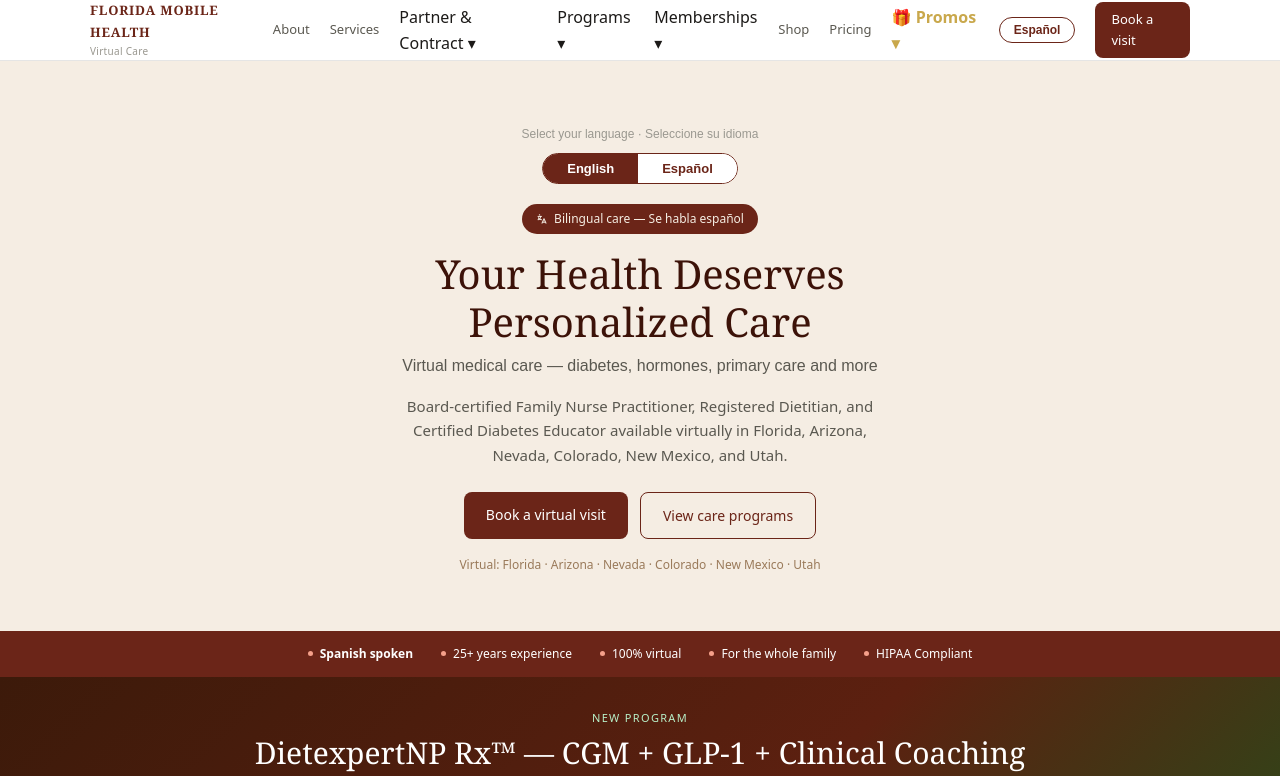
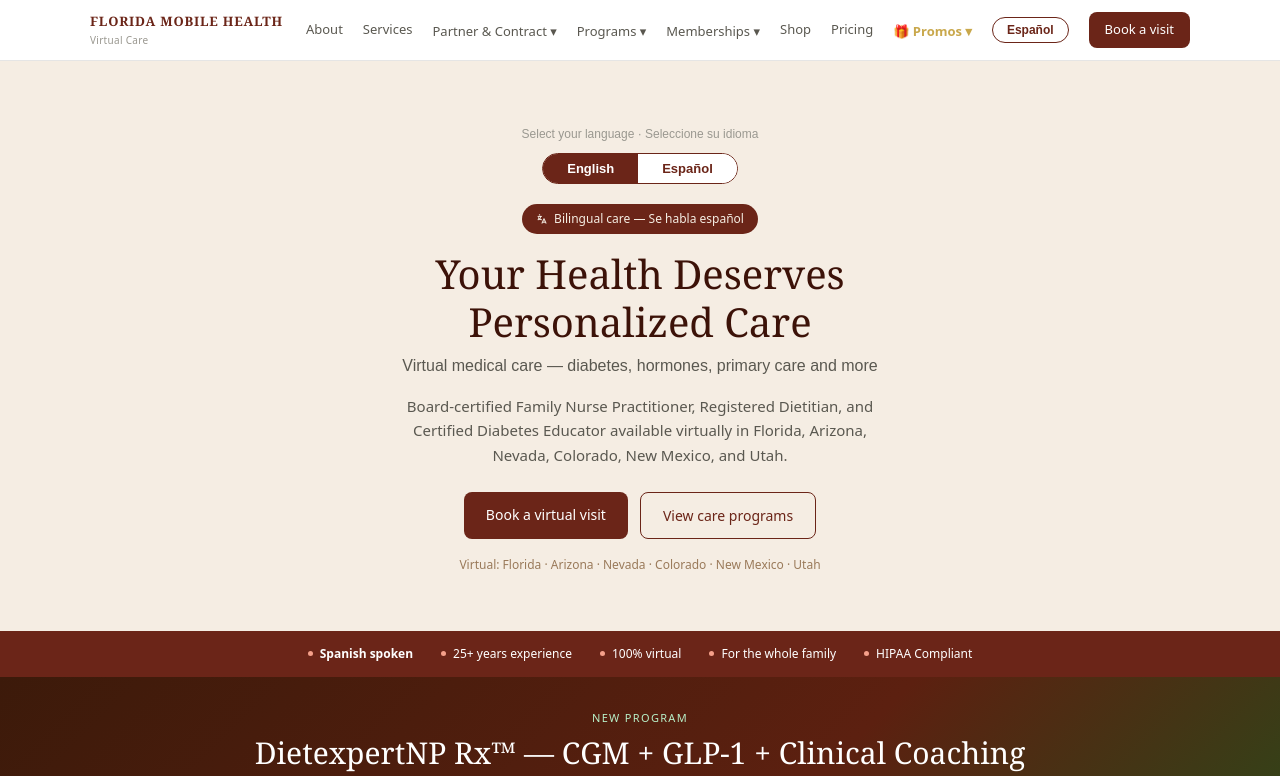
Before and after one commit to dietexperts-us/floridamobilehealth, a website: page index.html in a window 1280 px wide. Shown: the top 776 px of the page. Drawn offline with Linux system fonts and the light colour scheme.

Commit message:
Header fix: uniform 13px nav dropdown triggers, no-wrap triggers + CTA, center align

```diff
--- a/css/main.css
+++ b/css/main.css
@@ -363,3 +363,9 @@ ul { list-style: none; }
 .nav-dropdown-menu a:last-child { border-bottom: none; }
 .nav-dropdown-menu a:hover { background: var(--bg-alt); }
 .nav-dropdown-trigger { cursor: pointer; }
+
+
+/* --- Header nav alignment fix --- */
+.nav-links{align-items:center;}
+.nav-links .nav-dropdown-trigger{font-size:13px;color:#5a5850;line-height:1.65;white-space:nowrap;}
+.nav-inner .nav-cta{white-space:nowrap;}
```
